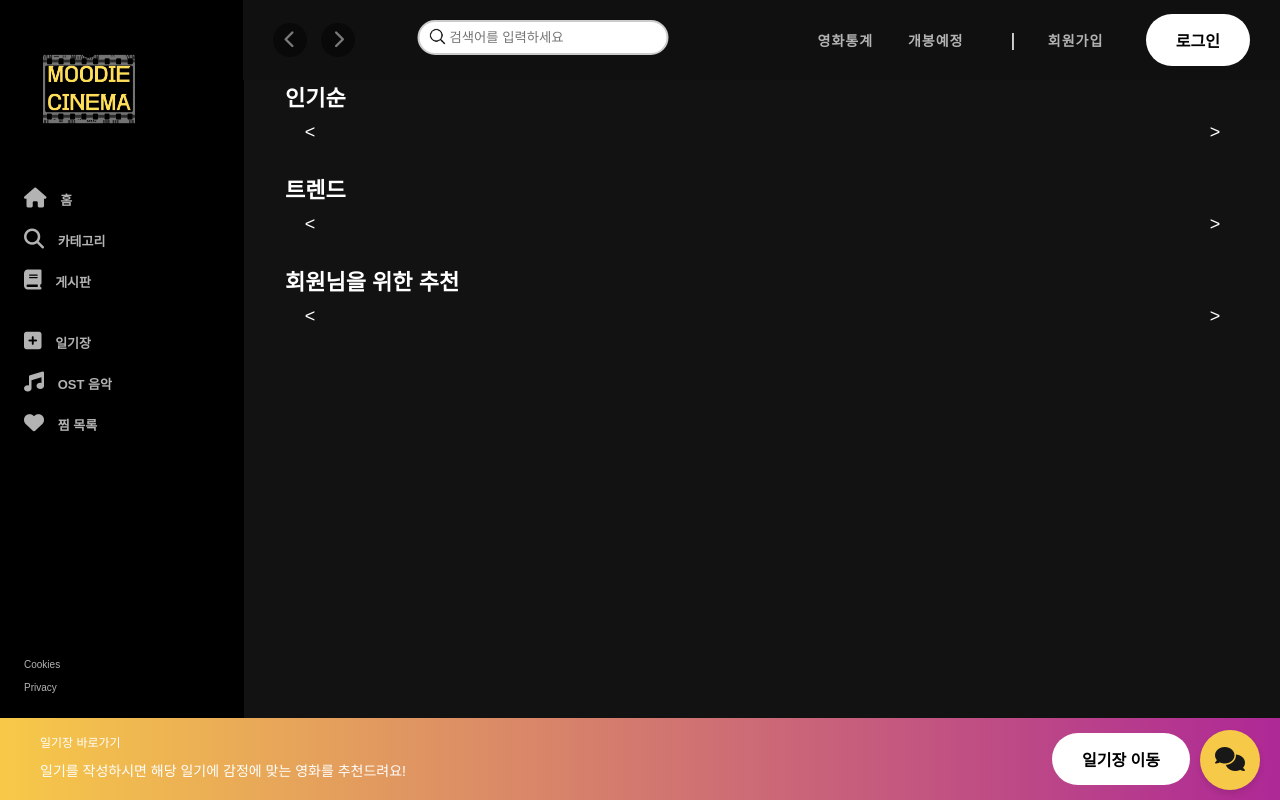
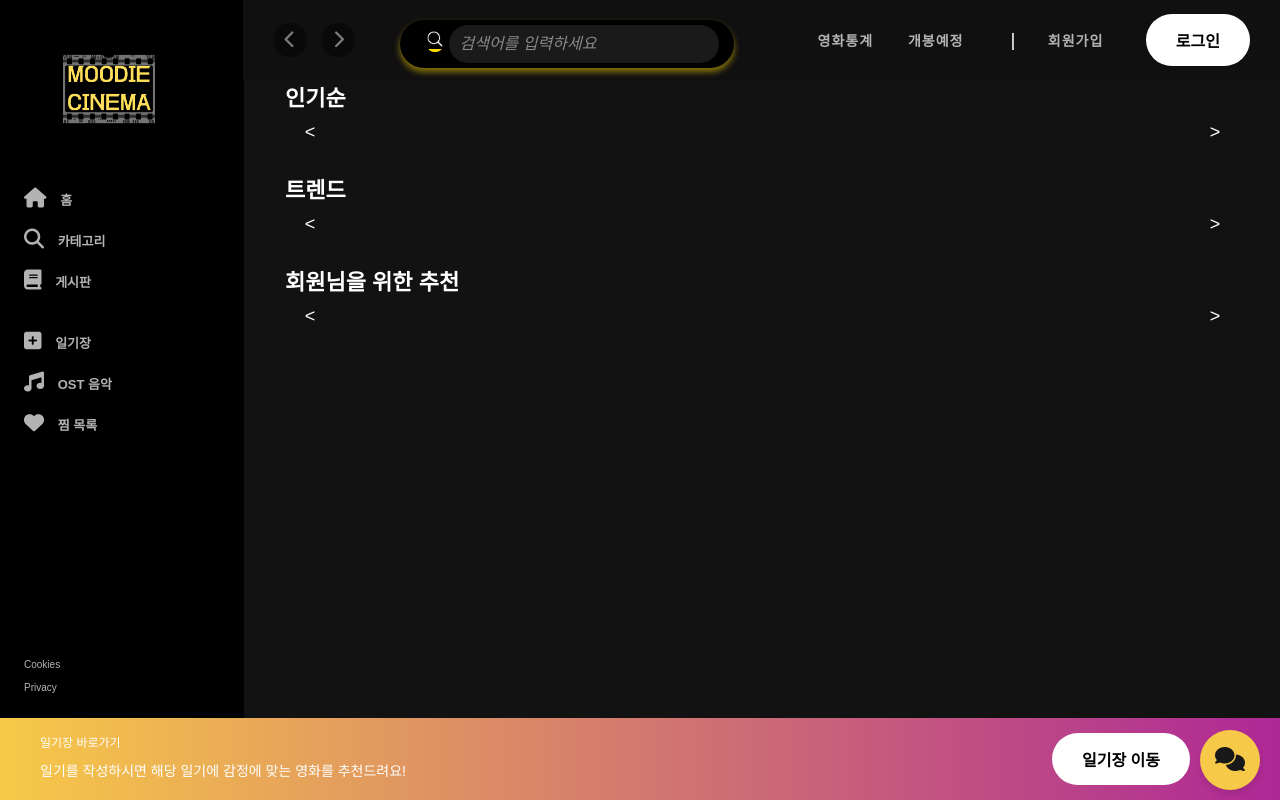
Before and after one commit to kgw08003/moodiecinema, a Django app: page / in a window 1280 px wide. Run offline with Django 5.2, Linux system fonts and the light colour scheme; data that the repository does not hold is empty; parts of the project's set-up code (start-up, migrations or seed data) failed here and were passed over; some libraries are stand-ins or nearby versions.

Commit message:
css 수정

```diff
--- a/static/community.css
+++ b/static/community.css
@@ -9,6 +9,7 @@ body {
 a {
     color: gold; /* 금색 포인트 */
     text-decoration: none;
+    margin-top : 10px;
 }
 
 a:hover {
--- a/static/home.css
+++ b/static/home.css
@@ -25,6 +25,7 @@ body {
 }
 .sidebar .logo img {
   width: 130px;
+  margin-left: 20px; /* 왼쪽에서 여백 추가 */
 }
 .sidebar .navigation ul {
   list-style: none;
@@ -276,45 +277,66 @@ body {
   cursor: pointer;
 }
 
+/* 검색창 폼 스타일 */
 .search-form {
-  position: absolute; /* 부모 요소를 기준으로 위치를 고정 */
-  top: 20px; /* 상단에서 20px 떨어짐 */
-  left: 300px; /* 좌측에서 250px 떨어짐 (원하는 위치에 맞게 조정) */
-  transform: translateX(-50%); /* 화면 비율에 따라 조금 더 균형 잡힌 위치로 이동 */
-  max-width: 300px; /* 검색창 최대 너비 설정 */
-  margin: 0; /* 마진 제거 */
+  position: fixed; /* 고정 위치 */
+  top: 20px; /* 화면 상단에서 20px */
+  left: 400px; /* 화면 좌측에서 20px */
+  z-index: 1000; /* 다른 요소 위에 표시되도록 설정 */
+  display: flex;
+  align-items: center;
+  background: #1e1e2f; /* 어두운 배경 */
+  padding: 5px 15px; /* 내부 여백 */
+  border-radius: 30px; /* 둥근 테두리 */
+  background: #000000; /* 배경색: 블랙 */
+  box-shadow: 0 4px 6px rgba(255, 215, 0, 0.5); /* 금색 그림자 */
 }
 
-.search_box {
-  position: relative; /* 내부 아이콘의 위치를 조정할 수 있도록 설정 */
-  width: 100%; /* 부모 요소 너비에 맞춤 */
+/* 검색 입력창 */
+.search-input {
+  width: 250px; /* 입력창 너비 */
+  padding: 10px;
+  border: none; /* 기본 테두리 제거 */
+  outline: none;
+  font-size: 16px;
+  border-radius: 30px;
+  color: #fff; /* 글자 색상 */
+  transition: all 0.3s ease-in-out; /* 애니메이션 효과 */
+  color: #FFD700; /* 글자 색상: 금색 */
+  background-color: #1A1A1A; /* 입력창 배경색: 어두운 회색 */
 }
 
-.search_box input {
-  width: 100%; /* 입력 필드 너비를 100%로 유지 */
-  padding-right: 40px; /* 아이콘 공간을 위해 오른쪽 패딩 추가 */
-  padding-left: 30px; /* 왼쪽에 아이콘 공간 추가 */
-  height: 35px;
-  border: 2px solid #ccc; /* 테두리 색상 */
-  border-radius: 20px; /* 둥근 모서리 */
-  outline: none; /* 포커스 시 테두리 제거 */
-  box-sizing: border-box; /* 패딩 포함한 크기 계산 */
+.search-input::placeholder {
+  color: #888; /* 플레이스홀더 색상 */
+  font-style: italic;
 }
 
-.search_box button {
-  position: absolute; /* 버튼 위치를 입력 필드 내에서 조정 */
-  left: 10px; /* 입력 필드 왼쪽에 배치 */
-  top: 50%; /* 수직 중앙 정렬 */
-  transform: translateY(-50%); /* 수직 중앙으로 이동 */
-  background: none; /* 버튼 배경 제거 */
-  border: none; /* 버튼 테두리 제거 */
-  cursor: pointer; /* 클릭 가능하도록 설정 */
+.search-input:focus {
+  background-color: #333333; /* 포커스 시 배경색: 짙은 회색 */
+  box-shadow: 0 0 8px rgba(255, 215, 0, 0.7); /* 포커스 시 금색 빛 효과 */
 }
 
-.search_box img {
-  width: 20px; /* 아이콘 크기 설정 */
-  height: 20px; /* 아이콘 크기 설정 */
+/* 검색 버튼 */
+.search-button {
+  border: none;
+  cursor: pointer;
+  margin-left: 10px; /* 버튼과 입력창 간격 */
+  outline: none;
+  background: #FFD700; /* 버튼 배경색: 금색 */
+  border-radius: 50%; /* 버튼 모양: 원형 */
 }
+
+.search-button img {
+  filter: invert(100%); /* 아이콘 색상 반전: 흰색으로 보이게 */
+  width: 20px; /* 아이콘 크기 */
+  height: 20px;
+  transition: transform 0.3s ease-in-out; /* 호버 애니메이션 */
+}
+
+.search-button:hover img {
+  transform: scale(1.2); /* 호버 시 아이콘 확대 */
+}
+
 
 
 
--- a/static/post_detail.css
+++ b/static/post_detail.css
@@ -10,8 +10,8 @@ body {
 a {
     color: gold; /* 금색 포인트 */
     text-decoration: none;
+    margin-top : 10px;
 }
-
 a:hover {
     text-decoration: underline;
 }
--- a/static/reviews_statistics.css
+++ b/static/reviews_statistics.css
@@ -3,7 +3,7 @@ body {
     font-family: Arial, sans-serif;
     color: #f1f1f1;
     background-color: #000000; /* 프로젝트 컨셉에 맞춘 검은색 배경 */
-    margin: 0;
+    margin-top: 10px;
     padding: 0;
 }
 
--- a/templates/moodiecinema/home.html
+++ b/templates/moodiecinema/home.html
@@ -104,7 +104,6 @@
   <input type="hidden" id="diary-url" value="{% url 'diary' %}">
 </div>
 
-
 <div id="chatbot-widget">
   <button id="chatbot-toggle">
       <i class="fa fa-comments"></i>
@@ -112,7 +111,6 @@
   <div id="chatbot-container" style="display: none;">
       <div id="chatbot-header">
           <h4>영화 추천 챗봇</h4>
-          <button id="chatbot-close">X</button>
       </div>
       <div id="chatbot-messages"></div>
       <div id="chatbot-input">
@@ -122,27 +120,23 @@
   </div>
 </div>
 
+
 <script>
   document.addEventListener('DOMContentLoaded', () => {
   const chatbotToggle = document.getElementById('chatbot-toggle');
   const chatbotContainer = document.getElementById('chatbot-container');
-  const chatbotClose = document.getElementById('chatbot-close');
   const chatbotSend = document.getElementById('chatbot-send');
   const chatbotMessages = document.getElementById('chatbot-messages');
   const chatbotUserInput = document.getElementById('chatbot-user-input');
   const csrftoken = document.querySelector('[name=csrfmiddlewaretoken]').value;
 
   // 챗봇 열기/닫기
-  chatbotClose.addEventListener('click', () => {
-      chatbotContainer.style.display = 'none';
-  });
-
   chatbotToggle.addEventListener('click', () => {
-      if (chatbotContainer.style.display === 'none') {
-          chatbotContainer.style.display = 'block';
+      if (chatbotContainer.style.display === 'none' || chatbotContainer.style.display === '') {
+          chatbotContainer.style.display = 'block'; // 열기
           showWelcomeMessage();
       } else {
-          chatbotContainer.style.display = 'none';
+          chatbotContainer.style.display = 'none'; // 닫기
       }
   });
 
@@ -209,6 +203,7 @@ function appendMessage(sender, message) {
       });
   }
 });
+
 </script>
 
 
```
Also changed, not shown: other parts of static/home.css (+5 -250 lines). Lines whose indentation alone changed are shown as unchanged.
